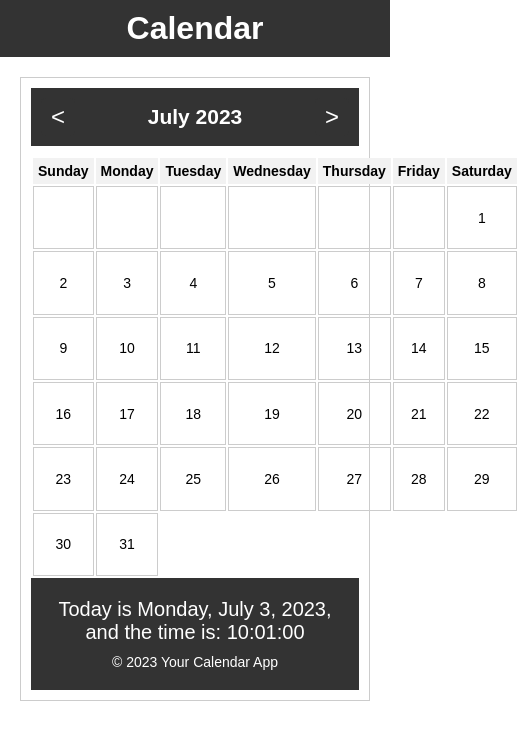
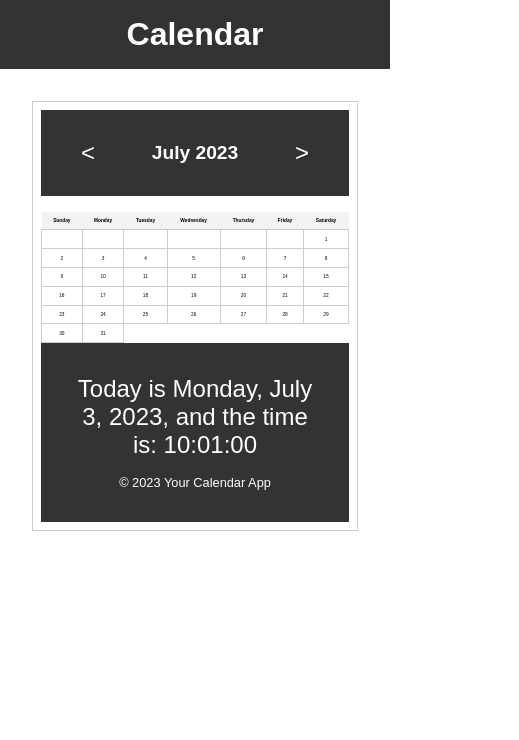
Before and after one commit to AMAN-ARABZADEH/Calendar, a plain HTML site: page index.html in a window 390 px wide. Shown: the whole page, 519 px wide, since content can reach past the window. Drawn offline with Linux system fonts and the light colour scheme.

Commit message:
Calender

```diff
--- a/script.js
+++ b/script.js
@@ -27,13 +27,13 @@ const daysOfWeek = [
 // Get the current date
 const currentDate = new Date();
 let currentDisplayedMonth = currentDate.getMonth(); // Track the displayed month separately
+let currentDisplayedYear = currentDate.getFullYear(); // Track the displayed year separately
 
 /**
  * Display the current month and year
  */
 const displayCurrentMonth = () => {
-  const currentYear = currentDate.getFullYear();
-  currentMonthElement.textContent = `${months[currentDisplayedMonth]} ${currentYear}`;
+  currentMonthElement.textContent = `${months[currentDisplayedMonth]} ${currentDisplayedYear}`;
 };
 
 /**
@@ -42,13 +42,11 @@ const displayCurrentMonth = () => {
 const generateCalendar = () => {
   calendarBody.innerHTML = '';
 
-  const currentYear = currentDate.getFullYear();
-
   // Get the first day of the month
-  const firstDay = new Date(currentYear, currentDisplayedMonth, 1).getDay();
+  const firstDay = new Date(currentDisplayedYear, currentDisplayedMonth, 1).getDay();
 
   // Get the number of days in the month
-  const lastDay = new Date(currentYear, currentDisplayedMonth + 1, 0).getDate();
+  const lastDay = new Date(currentDisplayedYear, currentDisplayedMonth + 1, 0).getDate();
 
   let date = 1;
 
@@ -72,7 +70,7 @@ const generateCalendar = () => {
         if (
           currentDate.getDate() === date &&
           currentDate.getMonth() === currentDisplayedMonth &&
-          currentDate.getFullYear() === currentYear
+          currentDate.getFullYear() === currentDisplayedYear
         ) {
           cell.classList.add('current-day');
         }
@@ -121,6 +119,12 @@ setInterval(() => {
 prevMonthBtn.addEventListener('click', (e) => {
   e.preventDefault();
   currentDisplayedMonth--; // Decrement the displayed month
+
+  if (currentDisplayedMonth < 0) {
+    currentDisplayedMonth = 11; // Wrap around to December
+    currentDisplayedYear--; // Decrement the year
+  }
+
   displayCurrentMonth();
   generateCalendar();
   updateCurrentDayDate();
@@ -129,6 +133,12 @@ prevMonthBtn.addEventListener('click', (e) => {
 nextMonthBtn.addEventListener('click', (e) => {
   e.preventDefault();
   currentDisplayedMonth++; // Increment the displayed month
+
+  if (currentDisplayedMonth > 11) {
+    currentDisplayedMonth = 0; // Wrap around to January
+    currentDisplayedYear++; // Increment the year
+  }
+
   displayCurrentMonth();
   generateCalendar();
   updateCurrentDayDate();
--- a/style.css
+++ b/style.css
@@ -21,7 +21,7 @@ body {
 header {
     background-color: #333;
     color: #fff;
-    padding: 10px;
+    padding: 1rem;
     text-align: center;
 }
 
@@ -33,13 +33,13 @@ h1 {
 /* Styling for the main section */
 main {
     flex: 1;
-    margin: 20px;
+    margin: 2rem;
 }
 
 /* Styling for the calendar section */
 .calendar {
     border: 1px solid #ccc;
-    padding: 10px;
+    padding: 1rem;
 }
 
 /* Styling for the header within the calendar section */
@@ -47,7 +47,7 @@ main {
     display: flex;
     justify-content: space-between;
     align-items: center;
-    margin-bottom: 10px;
+    margin-bottom: 1rem;
 }
 
 /* Styling for the buttons within the calendar header */
@@ -55,26 +55,27 @@ main {
     background-color: #333;
     color: #fff;
     border: none;
-    padding: 5px 10px;
+    padding: 0.8rem 1.5rem;
     cursor: pointer;
 }
 
 /* Styling for the table within the calendar section */
 .calendar table {
     width: 100%;
-    height: 50vh;
+    height: 50%;
+    border-collapse: collapse;
 }
 
 /* Styling for the table header cells */
 .calendar th {
     text-align: center;
     background-color: #f2f2f2;
-    padding: 10px;
+    padding: 1rem;
 }
 
 .calendar td {
     text-align: center;
-    padding: 10px;
+    padding: 1rem;
     border: 1px solid #ccc;
     cursor: pointer;
 }
@@ -83,49 +84,106 @@ main {
     background-color: #f2f2f2;
 }
 
-
 /* Styling for the footer section */
 footer {
     background-color: #333;
     color: #fff;
-    padding: 20px;
+    padding: 2rem;
     text-align: center;
     margin-top: auto;
 }
 
 /* Styling for the current day's date paragraph */
 #currentDayDate {
-    font-size: 20px;
-    margin-bottom: 10px;
+    font-size: 1.5rem;
+    margin-bottom: 1rem;
 }
 
 /* Responsive Styles */
-@media screen and (max-width: 600px) {
+@media screen and (max-width: 1000px) {
     .calendar {
-      font-size: 14px;
+        font-size: 0.875rem;
+        padding: 0.5rem;
     }
 
     .calendar-btn {
-      font-size: 20px;
-      padding: 8px 12px;
+        font-size: 1rem;
+        padding: 0.5rem 1rem;
     }
 
     .calendar th,
     .calendar td {
-      padding: 5px;
+        padding: 0.8rem;
+    }
+
+    /* Adjust the layout for better usability on smaller screens */
+    .calendar table {
+        font-size: 0.875rem;
+        height: auto;
+    }
+}
+
+
+/* Responsive Styles */
+@media screen and (max-width: 700px) {
+    .calendar {
+        font-size: 1rem;
+        padding: 0.5rem;
+    }
+
+    .calendar-btn {
+        font-size: 0.6rem;
+        padding: 0.5rem 1rem;
+    }
+
+    .calendar th,
+    .calendar td {
+        padding: 0.5rem;
+    }
+
+    /* Adjust the layout for better usability on smaller screens */
+    .calendar table {
+        font-size: 0.7rem;
+        height: auto;
     }
 }
 
 
 
-.current-day-date {
-    font-size: 24px;
-    margin-bottom: 20px;
+/* Responsive Styles */
+@media screen and (max-width: 570px) {
+    .calendar {
+        font-size: 0.8rem;
+        padding: 0.5rem;
+    }
+
+    .calendar-btn {
+        font-size: 0.5rem;
+        padding: 0.5rem 1rem;
+    }
+
+    .calendar th,
+    .calendar td {
+        padding: 0.4rem;
+    }
+
+    /* Adjust the layout for better usability on smaller screens */
+    .calendar table {
+        font-size: 0.3rem;
+        height: auto;
+    }
 }
 
 
+
+
+.current-day-date {
+    font-size: 1.5rem;
+    margin-bottom: 2rem;
+}
+
 .calendar-btn {
-    font-size: 24px;
-    padding: 10px 15px;
+    font-size: 1.5rem;
+    padding: 1rem 1.5rem;
     border-radius: 5px;
 }
```
Lines whose indentation alone changed are shown as unchanged.
